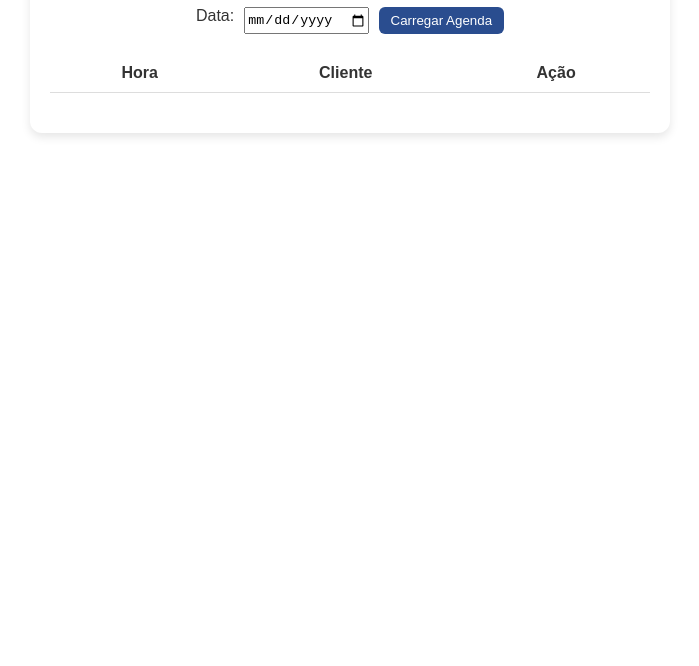
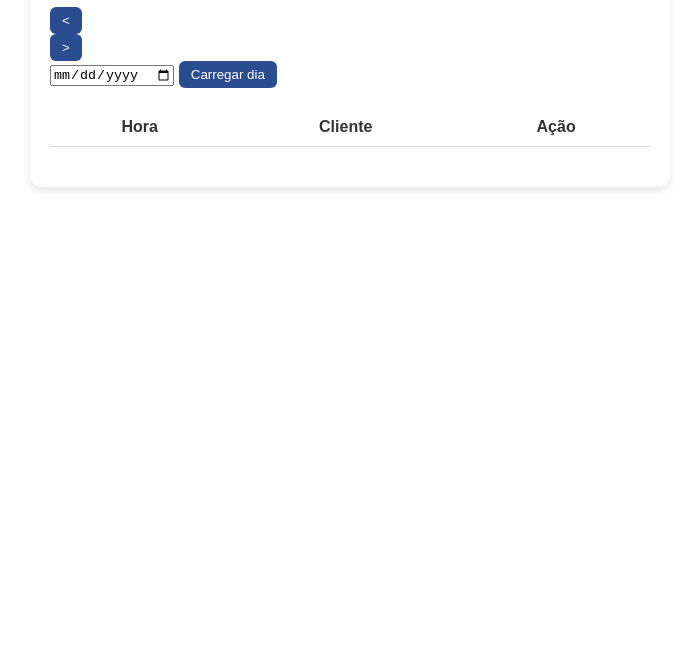
Before and after one commit to erasmojunior/Calendario, a website: page public/index.html in a window 1280 px wide. Shown: the part 134-800 px from the top of the page, without its empty margins (290-989 px from the left). Drawn offline with Linux system fonts and the light colour scheme.

Commit message:
index.html

```diff
--- a/public/index.html
+++ b/public/index.html
@@ -1,25 +1,32 @@
 <!DOCTYPE html>
 <html lang="pt-BR">
 <head>
-  <meta charset="UTF-8" />
-  <meta name="viewport" content="width=device-width, initial-scale=1.0" />
-  <title>Agenda de Atendimentos</title>
+  <meta charset="utf-8" />
+  <meta name="viewport" content="width=device-width,initial-scale=1" />
+  <title>Agenda — Calendário</title>
   <link rel="stylesheet" href="style.css" />
 </head>
 <body>
   <h1>📅 Agenda de Atendimentos</h1>
 
-  <div class="controls">
-    <label for="dia">Data:</label>
-    <input type="date" id="dia" />
+  <div class="top">
+    <div class="month-control">
+      <button id="prevMonth">&lt;</button>
+      <div id="monthLabel"></div>
+      <button id="nextMonth">&gt;</button>
+    </div>
 
-    <button id="carregar">Carregar Agenda</button>
+    <div class="actions">
+      <input type="date" id="datePicker" />
+      <button id="loadDay">Carregar dia</button>
+    </div>
   </div>
 
+  <div id="calendar"></div>
+
+  <h2 id="selectedDayTitle"></h2>
   <table id="agenda">
-    <thead>
-      <tr><th>Hora</th><th>Cliente</th><th>Ação</th></tr>
-    </thead>
+    <thead><tr><th>Hora</th><th>Cliente</th><th>Ação</th></tr></thead>
     <tbody></tbody>
   </table>
 
```
